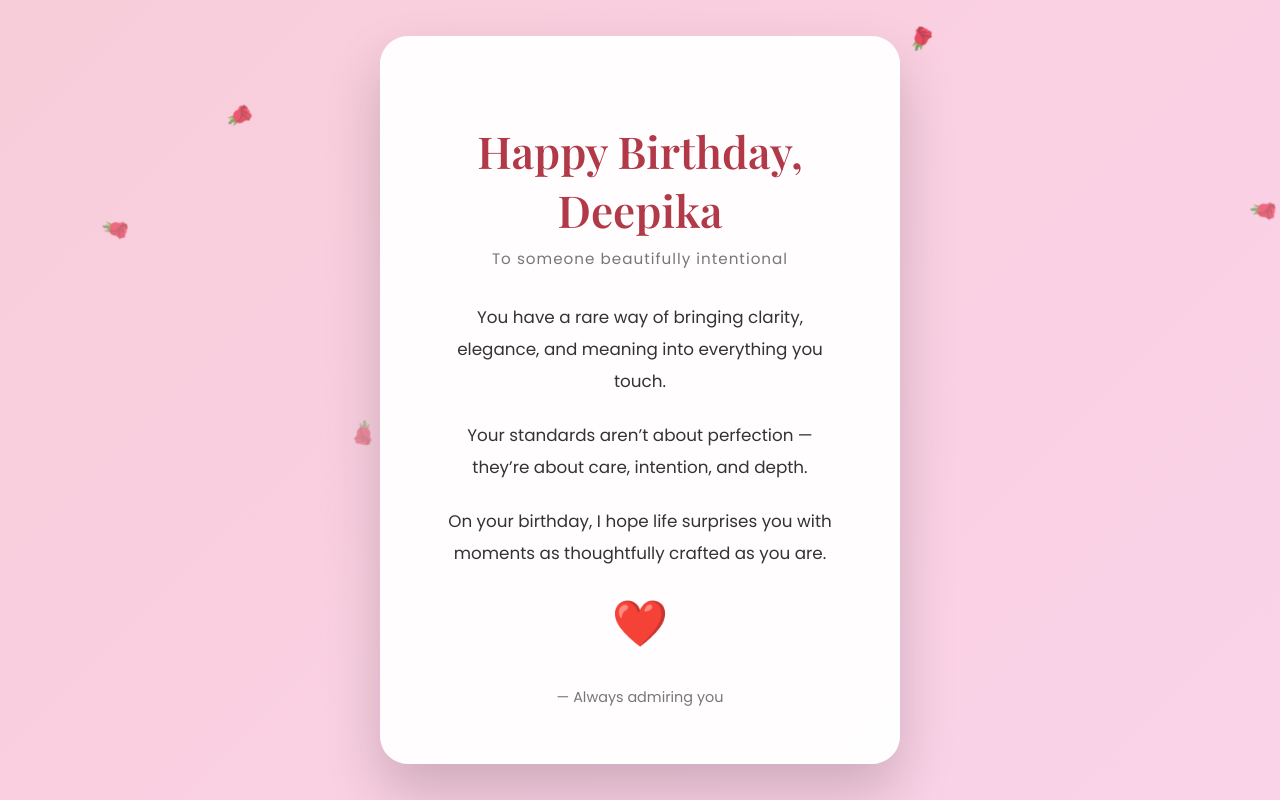
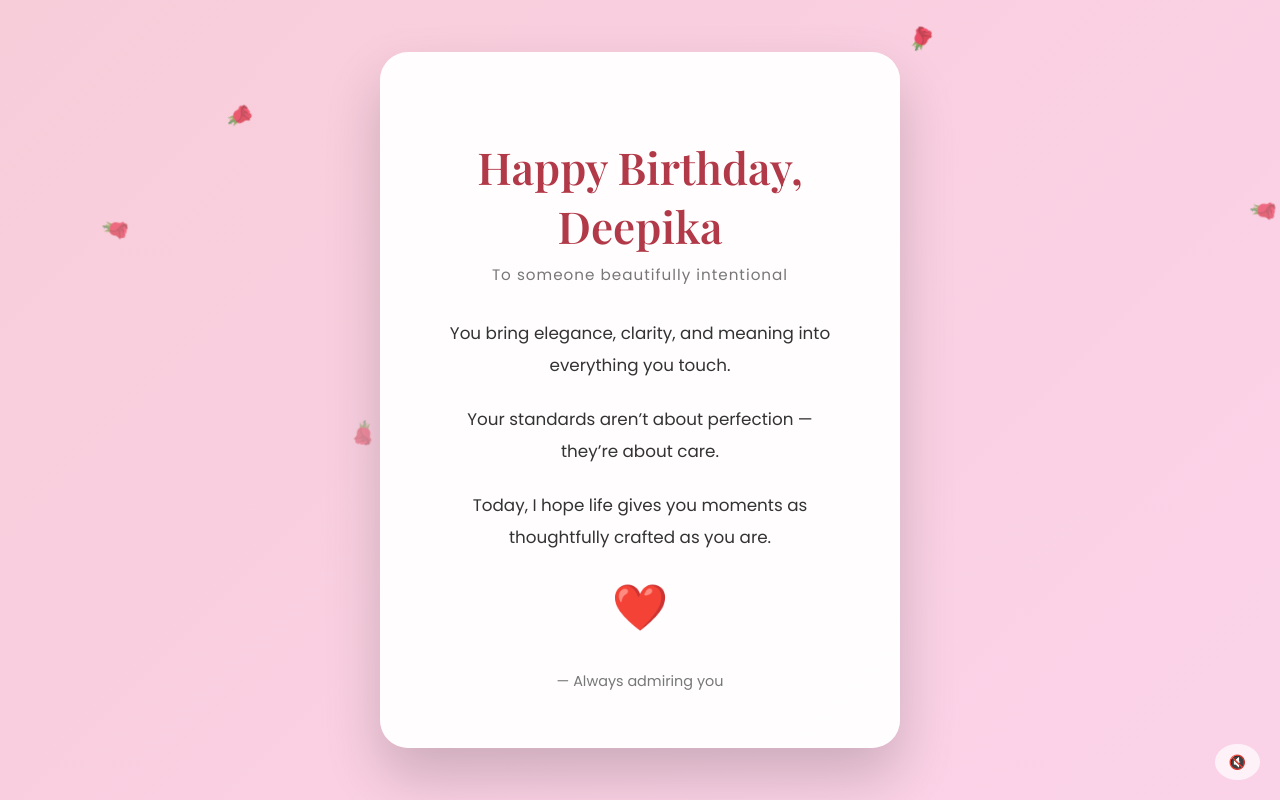
Before and after one commit to chayele/deepika-Birthday, a plain HTML site: page birthday.html in a window 1280 px wide. Drawn offline with nearby package versions, Linux system fonts and the light colour scheme.

Commit message:
birthday.html

```diff
--- a/birthday.html
+++ b/birthday.html
@@ -7,9 +7,7 @@
 <link href="https://fonts.googleapis.com/css2?family=Playfair+Display:wght@500;600&family=Poppins:wght@300;400&display=swap" rel="stylesheet">
 
 <style>
-*{
-    box-sizing:border-box;
-}
+*{ box-sizing:border-box; }
 
 body{
     margin:0;
@@ -22,7 +20,7 @@ body{
     overflow:hidden;
 }
 
-/* Main Card */
+/* Card */
 .card{
     background:rgba(255,255,255,0.96);
     padding:56px 62px;
@@ -96,28 +94,70 @@ footer{
     50%{transform:scale(1.12);}
     100%{transform:scale(1);}
 }
+
+/* Mute button */
+.mute{
+    position:fixed;
+    bottom:20px;
+    right:20px;
+    background:rgba(255,255,255,0.7);
+    border:none;
+    border-radius:50%;
+    padding:10px 14px;
+    font-size:14px;
+    cursor:pointer;
+    z-index:5;
+}
+
+/* Countdown */
+.countdown{
+    font-size:1.3rem;
+    color:#b23a48;
+    margin-top:15px;
+}
 </style>
 </head>
 
 <body>
 
-<div class="card">
+<div class="card" id="card">
+    <!-- Content will be populated by JS based on date -->
+</div>
+
+<!-- Background Music -->
+<audio id="bgMusic" src="music.mp3" loop></audio>
+
+<button class="mute" onclick="toggleMusic()">🔇</button>
+
+<script>
+const card = document.getElementById("card");
+const music = document.getElementById("bgMusic");
+
+// Check date
+const today = new Date();
+const month = today.getMonth() + 1; // January = 0
+const day = today.getDate();
+const targetDate = new Date(today.getFullYear(), 5, 8); // June 8th (month = 5)
+
+// Function to show birthday wishes
+function showWishes(){
+    card.innerHTML = `
         <h1>Happy Birthday, Deepika</h1>
         <div class="subtitle">To someone beautifully intentional</div>
 
         <p>
-        You have a rare way of bringing clarity, elegance,
-        and meaning into everything you touch.
+            You bring elegance, clarity, and meaning
+            into everything you touch.
         </p>
 
         <p>
             Your standards aren’t about perfection —
-        they’re about care, intention, and depth.
+            they’re about care.
         </p>
 
         <p>
-        On your birthday, I hope life surprises you
-        with moments as thoughtfully crafted as you are.
+            Today, I hope life gives you moments
+            as thoughtfully crafted as you are.
         </p>
 
         <div class="heart">❤️</div>
@@ -125,37 +165,77 @@ footer{
         <footer>
             — Always admiring you
         </footer>
-</div>
+    `;
 
-<!-- Background Music -->
-<audio id="bgMusic" src="music.mp3" loop></audio>
+    // Play music if unlocked
+    if(localStorage.getItem("playMusic") === "yes"){
+        music.volume = 0.6;
+        music.play().catch(()=>{});
+    }
 
-<script>
-/* 🎵 PLAY MUSIC (after user permission from previous page) */
-window.addEventListener("load", () => {
-    const music = document.getElementById("bgMusic");
+    // Start roses
+    setInterval(createRose, 900);
+}
 
-    if (localStorage.getItem("playMusic") === "yes") {
-        music.volume = 0.6;
-        music.play().catch(() => {});
+// Function to show countdown
+function showCountdown(){
+    card.innerHTML = `
+        <h1>Almost there!</h1>
+        <p>Deepika's birthday is on June 8th 🎉</p>
+        <div class="countdown" id="countdown"></div>
+        <p>Come back then for a special surprise ❤️</p>
+    `;
+
+    const countdownEl = document.getElementById("countdown");
+
+    function updateCountdown(){
+        const now = new Date();
+        let diff = targetDate - now;
+
+        if(diff <= 0){
+            showWishes();
+            clearInterval(interval);
+            return;
         }
-});
 
-/* 🌹 CREATE SOFT FALLING ROSES */
+        const days = Math.floor(diff / (1000*60*60*24));
+        const hours = Math.floor((diff%(1000*60*60*24))/(1000*60*60));
+        const minutes = Math.floor((diff%(1000*60*60))/(1000*60));
+        const seconds = Math.floor((diff%(1000*60))/1000);
+
+        countdownEl.innerText = `${days}d ${hours}h ${minutes}m ${seconds}s`;
+    }
+
+    updateCountdown();
+    const interval = setInterval(updateCountdown, 1000);
+}
+
+// Roses function
 function createRose(){
     const rose = document.createElement("div");
-    rose.classList.add("rose");
-    rose.innerText = "🌹";
-
-    rose.style.left = Math.random() * 100 + "vw";
-    rose.style.animationDuration = (7 + Math.random() * 6) + "s";
-
+    rose.className = "rose";
+    rose.textContent = "🌹";
+    rose.style.left = Math.random()*100 + "vw";
+    rose.style.animationDuration = (7+Math.random()*6) + "s";
     document.body.appendChild(rose);
-
-    setTimeout(() => rose.remove(), 13000);
+    setTimeout(()=>rose.remove(), 13000);
 }
 
-setInterval(createRose, 900);
+// Mute button
+function toggleMusic(){
+    if(music.paused){
+        music.play();
+    }else{
+        music.pause();
+    }
+}
+
+// Decide what to show
+if(month === 6 && day === 8){
+    showWishes();
+}else{
+    showCountdown();
+}
 </script>
 
 </body>
```
Lines whose indentation alone changed are shown as unchanged.
